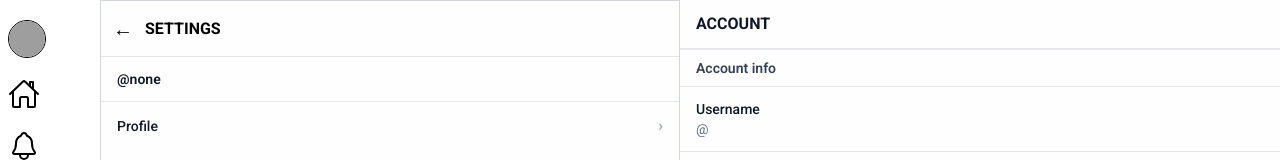
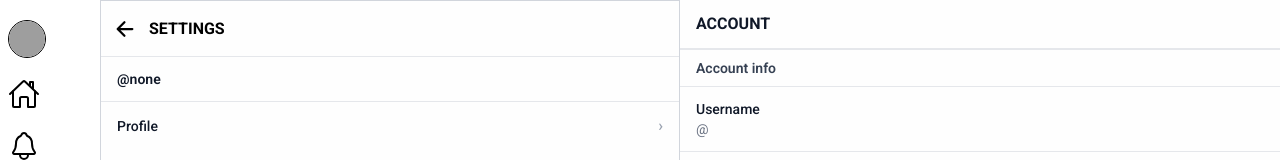
Before and after one commit to Parthiban-Prince/Onlyfans, a React (Vite) app: page /my/settings/account in a window 1280 px wide. Shown: the top 160 px of the page. Built offline with nearby package versions, Linux system fonts and the light colour scheme; no server answers; sample sign-in values are in the browser's storage; grey boxes are pictures that could not be loaded.

Commit message:
Icon Update

```diff
--- a/src/Component/Settingscenter/Settingscenter.jsx
+++ b/src/Component/Settingscenter/Settingscenter.jsx
@@ -3,6 +3,7 @@ import { Link } from 'react-router-dom';
 import { useState,useEffect } from 'react';
 import useDeviceType from '../../hooks/useDeviceType';
 import { api } from '../../api/api';
+import { IoArrowBackOutline } from 'react-icons/io5';
 
 export default function Settingscenter() {
 
@@ -46,9 +47,9 @@ export default function Settingscenter() {
 
         {/* Header */}
         <div className="flex items-center gap-3 p-3 border-b border-gray-200 sticky top-0 z-10 bg-white h-[56px]">
-          <Link to="/dashboard">
-            <span className="text-xl font-bold cursor-pointer">&larr;</span>
-          </Link>
+        <Link to="/Dashboard">
+                      <IoArrowBackOutline className="w-6 h-6"/>
+                    </Link>
           <h1 className="text-base font-bold">SETTINGS</h1>
         </div>
 
```
